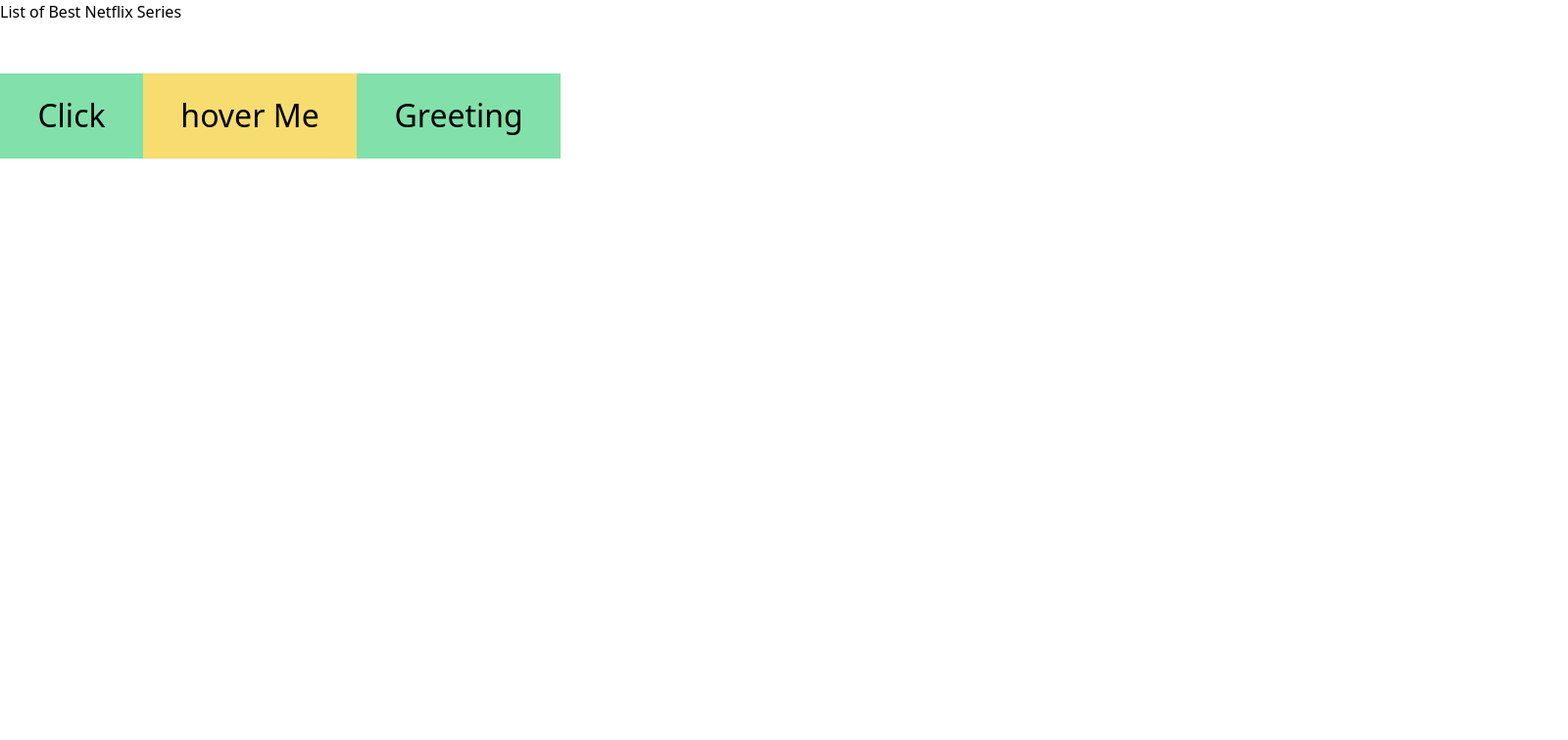
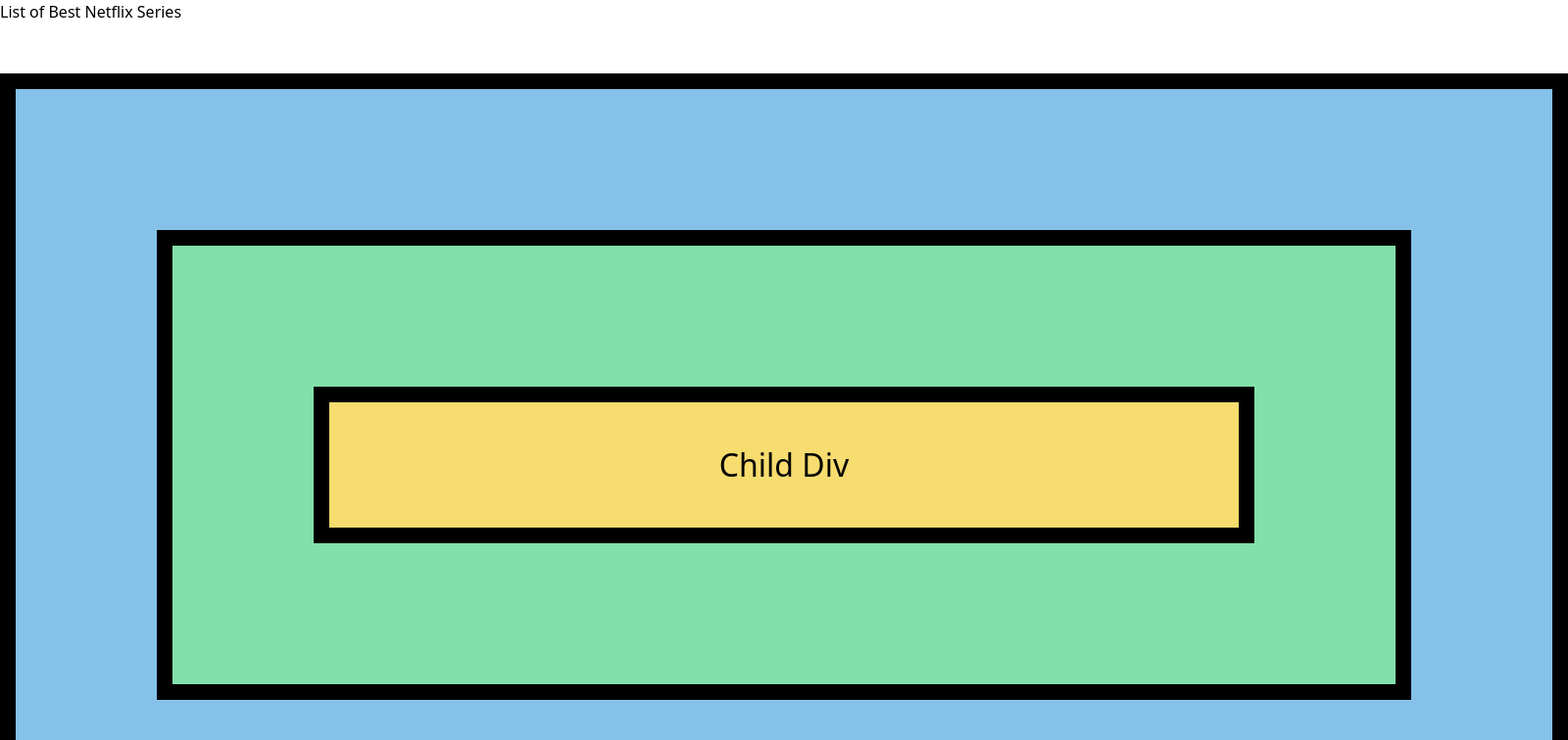
Before and after one commit to rajendra-rauta/React_v19, a React (Vite) app: page / in a window 1280 px wide. Shown: the top 756 px of the page at 98% size, 1600 px wide, since content can reach past the window. Built offline with nearby package versions, Linux system fonts and the light colour scheme.

Commit message:
Event propagation

```diff
--- a/src/App.jsx
+++ b/src/App.jsx
@@ -1,6 +1,7 @@
 // import { NetflixSeries } from "./components/NetflixSeries";
 // import { EventHandeling } from "./components/EventHandeling";
-import { EventProps } from "./components/EventsProps";
+import { EventPropagation } from "./components/EventPropagation";
+// import { EventProps } from "./components/EventsProps";
 // import "./components/Netflix.css";
 import styles from "./components/Netflix.module.css";
 import './index.css'
@@ -10,13 +11,14 @@
   // const value = "Rajendra Rauta"
   return (
 
-      <section >
+    <section >
       <h1 className={styles["card-heading"]}>List of Best Netflix Series</h1>
-        {/* <NetflixSeries /> */}
-        {/* <EventHandeling/> */}
-        <EventProps/>
+      {/* <NetflixSeries /> */}
+      {/* <EventHandeling/> */}
+      {/* <EventProps/> */}
+      <EventPropagation />
 
-      </section>
+    </section>
 
   );
 };
--- /dev/null
+++ b/src/components/EventPropagation.jsx
@@ -0,0 +1,35 @@
+import "./Ev.css"
+
+
+export const EventPropagation = () => {
+
+    const handleGrandParent = () =>{
+        console.log("GrandParant clickrd");
+
+    };
+    const handleParentClick = () =>{
+        console.log("Parent clicked");
+
+
+    };
+    const handleChildClick = (event) =>{
+        console.log(event);
+        console.log("Child click");
+        event.stopPropagation(); // By this line we stop the event propagation from child to parent
+           };
+
+    return (
+        <section>
+            <div className="g-div" onClickCapture={handleGrandParent}>
+                <div className="p-div" onClickCapture={handleParentClick}>
+                    <button className="c-div" onClickCapture={handleChildClick}>
+                        Child Div
+
+                    </button>
+
+                </div>
+
+            </div>
+        </section>
+    )
+}
```
Also changed, not shown: src/components/EventHandeling.jsx (+10 -10 lines).
